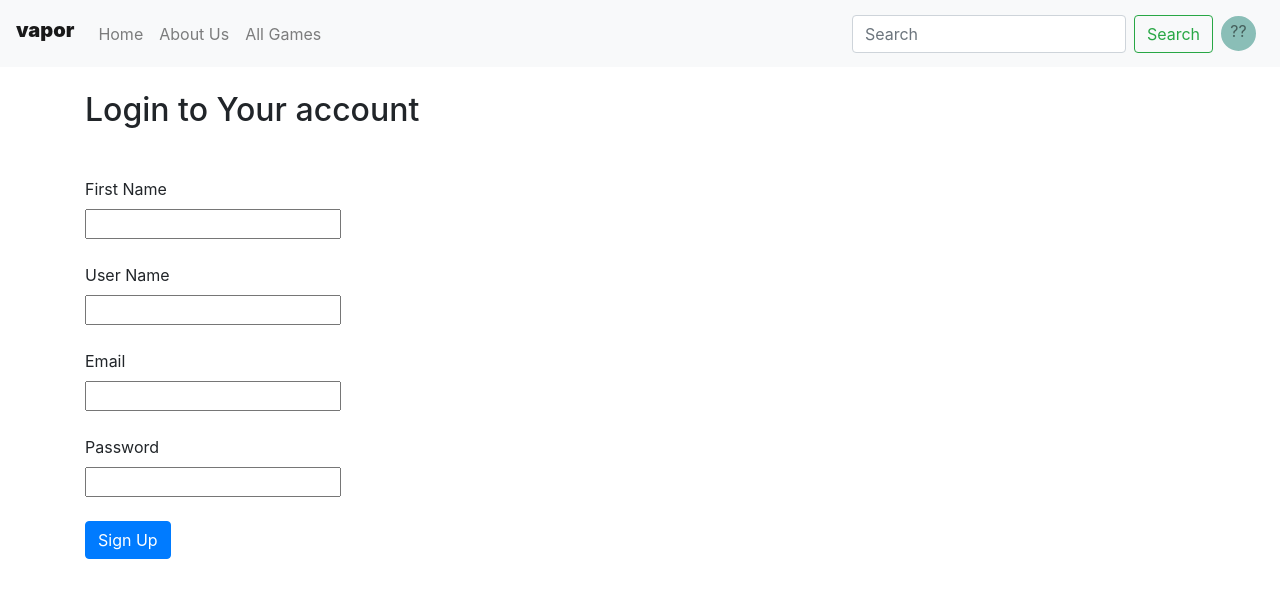
After one commit to Nathan-Laney/Vapor-3155, a Flask app: page /register in a window 1280 px wide. The commit adds this page. Shown: the top 598 px of the page. Run offline with Flask 2, Linux system fonts and the light colour scheme.

Commit message:
Add files via upload
added code for the login function, it requires a working database to test functionality

```diff
--- a/app.py
+++ b/app.py
@@ -1,8 +1,19 @@
 # Nathan Laney, Kaitlyn Finberg, Sumi Verma, Tyler Minnis, Honna Sammos
-from flask import Flask, render_template, request, redirect
+from dotenv import load_dotenv
+from flask import Flask, render_template, request, redirect, session
+from flask_bcrypt import Bcrypt
+from models import db, User
 import os
 
+load_dotenv()
+
 app = Flask(__name__)
+
+app.config['SQLALCHEMY_DATABASE_URI'] = os.getenv('DATABASE_URI')
+app.secret_key = os.getenv('APP_SECRET_KEY')
+
+db.init_app(app)
+bcrypt = Bcrypt(app)
 
 page_index = {
     1   :   "index",
@@ -55,5 +66,71 @@ def gamepage():
     current_page = "gamepage"
     return render_template('gamepage.html')
 
+#This is the start of the login in logic
+
+@app.get('/login')
+def login():
+    current_page = "login"
+    return render_template('login.html')
+
+@app.post('/login')
+def loginform():
+    password = request.form.get('password')
+    email = request.form.get('email')
+
+    existing_user = User.query.filter_by(email=email).first()
+
+    if not existing_user:
+        return redirect('/login')
+
+    if not bcrypt.check_password_hash(existing_user.password, password):
+        return redirect('/login')
+
+    session['user'] = {
+        'user_id': existing_user.user_id
+    }
+    return redirect('/youGotIn')
+#this is a post... you might have to make a get so that the page will load.....
+
+@app.get('/youGotIn')
+def temp():
+    return render_template('youGotIn.html')
+
+
+@app.get('/register')
+def register():
+    current_page = "register"
+    return render_template('register.html')
+
+@app.post('/register')
+def registerForm():
+    username = request.form.get('user_name')
+    password = request.form.get('password')
+    first_name = request.form.get('first_name')
+    email = request.form.get('email')
+    existing_user = User.query.filter_by(username=username).first()
+    existing_email = User.query.filter_by(email=email).first()
+
+    if(existing_email and existing_user):
+        return redirect('/login')
+
+    hashed_bytes = bcrypt.generate_password_hash(password, int(os.getenv('BCRYPT_ROUNDS')))
+    hashed_password = hashed_bytes.decode('utf-8')
+
+    new_user = User(username, hashed_password, first_name, email)
+    db.session.add(new_user)
+    db.session.commit()
+    return redirect('/login')
+
+@app.get('/resetPassword')
+def resetPassword():
+    current_page = "resetPassword"
+    return render_template('resetPassword.html')
+
+@app.post('/logout')
+def logout():
+    session.pop('user')
+    return redirect('/')
+
 if __name__ == '__main__':
     app.run()
--- a/templates/header.html
+++ b/templates/header.html
@@ -36,9 +36,9 @@
                 </a>
                 <div class="dropdown-menu dropdown-menu-right" aria-labelledby="navbarDropdown">
                     <a class="dropdown-item" href="profile">Profile</a>
-                    <a class="dropdown-item" href="#">Reset Password</a>
+                    <a class="dropdown-item" href="resetPassword">Reset Password</a>
                     <div class="dropdown-divider"></div>
-                    <a class="dropdown-item" href="#">Logout</a>
+                    <a class="dropdown-item" href="login">Login</a>
                 </div>
             </li>
         </ul>
--- /dev/null
+++ b/templates/register.html
@@ -0,0 +1,17 @@
+{% extends '_layout.html' %}
+
+{% block body %}
+<h2 class="mb-5">Login to Your account</h2>
+
+<form action="/register" method="POST">
+    <label for="first_name">First Name</label><br>
+    <input type="text" id="first_Name" name="first_Name" required><br><br>
+    <label for="username">User Name</label><br>
+    <input type="text" id="username" name="username" required><br><br>
+    <label for="email">Email</label><br>
+    <input type="email" id="email" name="email" required><br><br>
+    <label for="password">Password</label><br>
+    <input type="password" id="password" name="password" required><br><br>
+    <button type="submit" class="btn btn-primary">Sign Up</button><br>
+</form>
+{% endblock %}
--- /dev/null
+++ b/templates/youGotIn.html
@@ -0,0 +1 @@
+<h2>Log in worked!!!</h2>
```
Also changed, not shown: models.py (added, +18 -0 lines), templates/login.html (+14 -4 lines), templates/resetPassword.html (added, +14 -0 lines), templates/_layout.html (line endings or trailing spaces), templates/about.html (line endings or trailing spaces), templates/all_games.html (line endings or trailing spaces), templates/gamepage.html (line endings or trailing spaces), templates/index.html (line endings or trailing spaces), templates/post_review.html (line endings or trailing spaces), templates/profile.html (line endings or trailing spaces), templates/search.html (line endings or trailing spaces).
